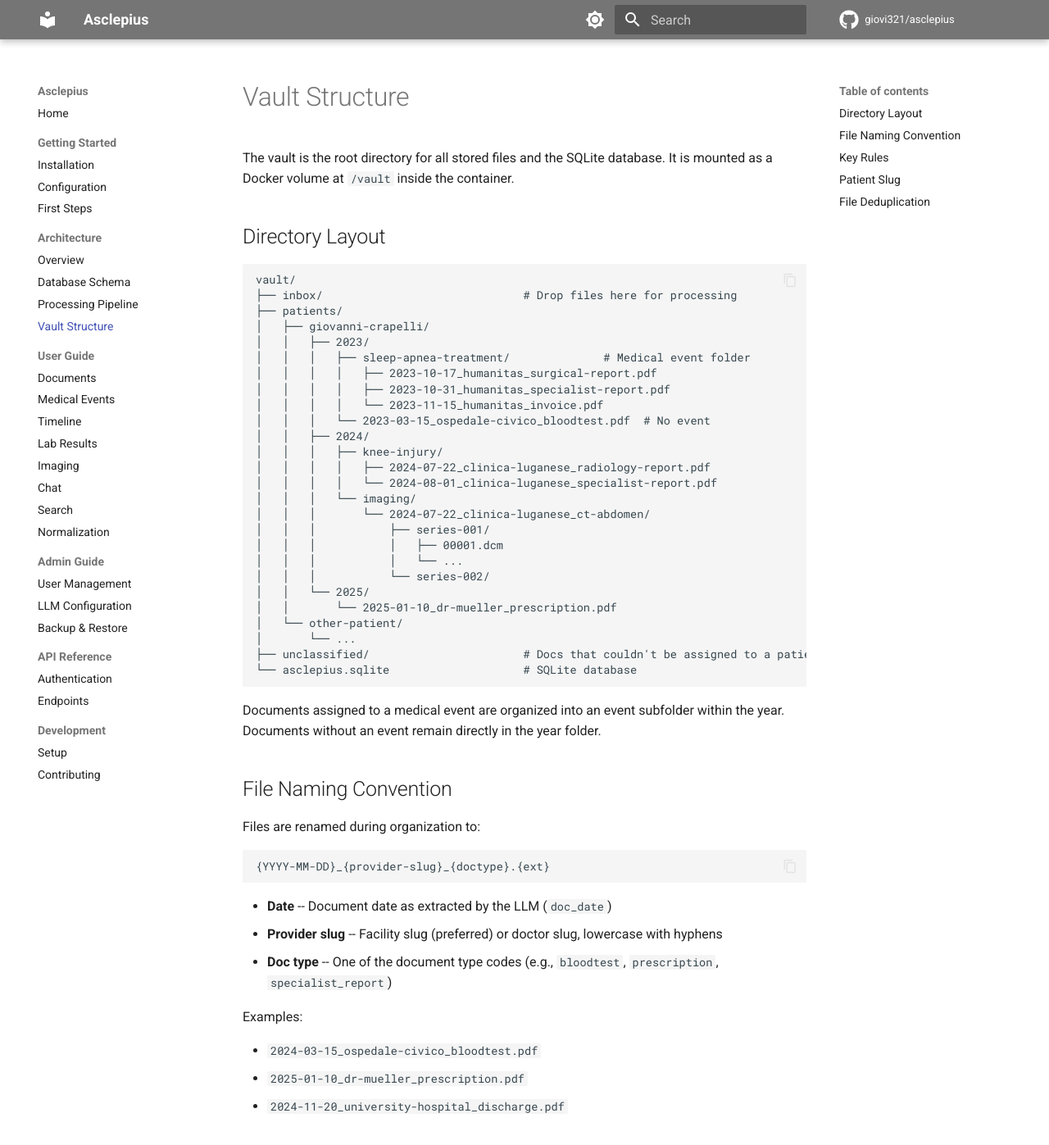
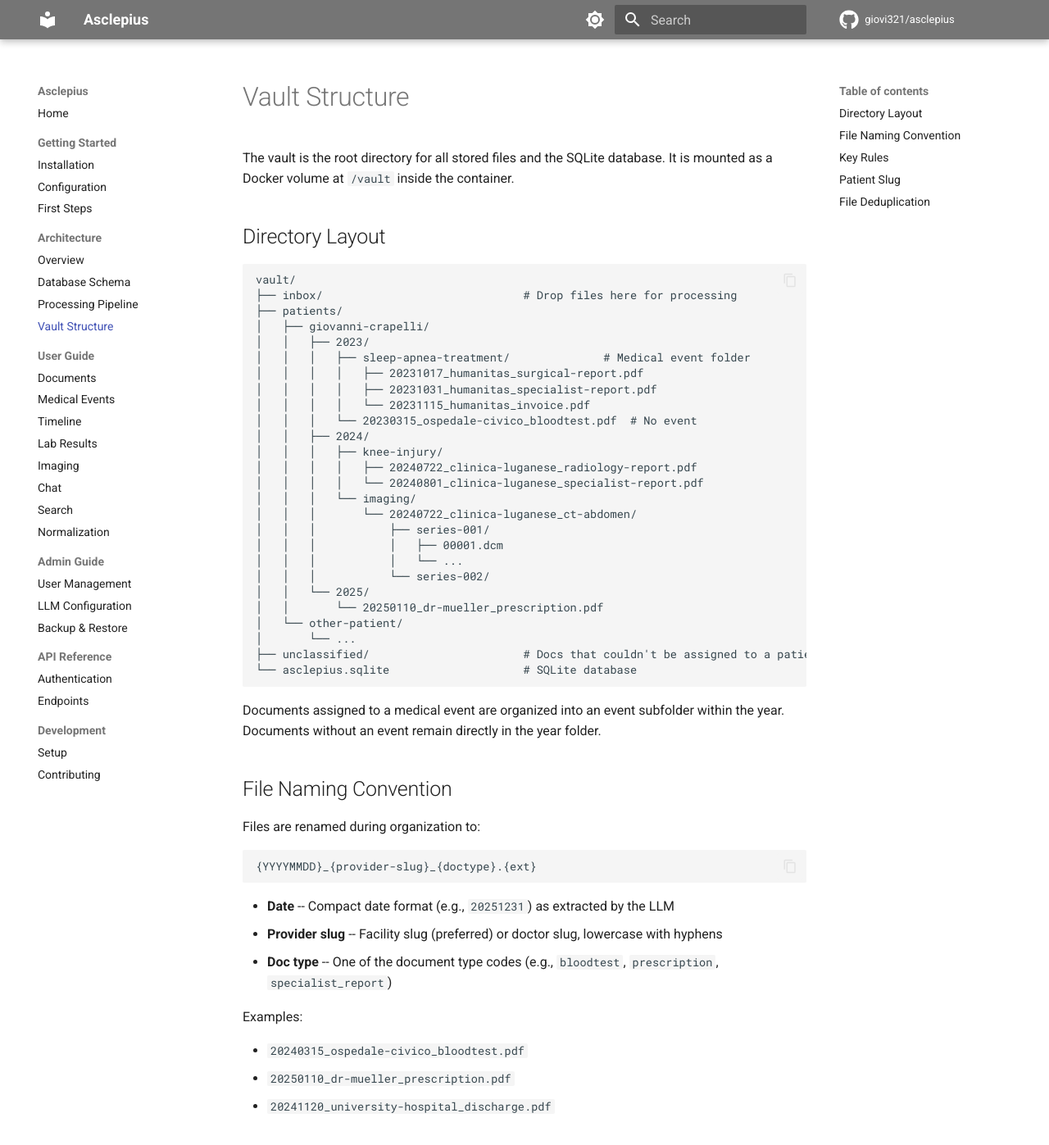
Before and after one commit to giovi321/asclepius, an MkDocs documentation site: the page built from docs/docs/architecture/vault-structure.md, in a window 1280 px wide and 1400 px high. Shown: the top 1397 px of the window at 82% size. Built offline with MkDocs 1.6.1 and Material for MkDocs 9.7.7, drawn with Linux system fonts in a browser that asks for light colours; comment, search, counter and statistics services are not loaded.

Commit message:
File naming uses compact date format YYYYMMDD (not YYYY-MM-DD)

````diff
--- a/docs/docs/architecture/vault-structure.md
+++ b/docs/docs/architecture/vault-structure.md
@@ -11,22 +11,22 @@ vault/
 │   ├── giovanni-crapelli/
 │   │   ├── 2023/
 │   │   │   ├── sleep-apnea-treatment/              # Medical event folder
-│   │   │   │   ├── 2023-10-17_humanitas_surgical-report.pdf
-│   │   │   │   ├── 2023-10-31_humanitas_specialist-report.pdf
-│   │   │   │   └── 2023-11-15_humanitas_invoice.pdf
-│   │   │   └── 2023-03-15_ospedale-civico_bloodtest.pdf  # No event
+│   │   │   │   ├── 20231017_humanitas_surgical-report.pdf
+│   │   │   │   ├── 20231031_humanitas_specialist-report.pdf
+│   │   │   │   └── 20231115_humanitas_invoice.pdf
+│   │   │   └── 20230315_ospedale-civico_bloodtest.pdf  # No event
 │   │   ├── 2024/
 │   │   │   ├── knee-injury/
-│   │   │   │   ├── 2024-07-22_clinica-luganese_radiology-report.pdf
-│   │   │   │   └── 2024-08-01_clinica-luganese_specialist-report.pdf
+│   │   │   │   ├── 20240722_clinica-luganese_radiology-report.pdf
+│   │   │   │   └── 20240801_clinica-luganese_specialist-report.pdf
 │   │   │   └── imaging/
-│   │   │       └── 2024-07-22_clinica-luganese_ct-abdomen/
+│   │   │       └── 20240722_clinica-luganese_ct-abdomen/
 │   │   │           ├── series-001/
 │   │   │           │   ├── 00001.dcm
 │   │   │           │   └── ...
 │   │   │           └── series-002/
 │   │   └── 2025/
-│   │       └── 2025-01-10_dr-mueller_prescription.pdf
+│   │       └── 20250110_dr-mueller_prescription.pdf
 │   └── other-patient/
 │       └── ...
 ├── unclassified/                       # Docs that couldn't be assigned to a patient
@@ -40,18 +40,18 @@ Documents assigned to a medical event are organized into an event subfolder with
 Files are renamed during organization to:
 
 ```
-{YYYY-MM-DD}_{provider-slug}_{doctype}.{ext}
+{YYYYMMDD}_{provider-slug}_{doctype}.{ext}
 ```
 
-- **Date** -- Document date as extracted by the LLM (`doc_date`)
+- **Date** -- Compact date format (e.g., `20251231`) as extracted by the LLM
 - **Provider slug** -- Facility slug (preferred) or doctor slug, lowercase with hyphens
 - **Doc type** -- One of the document type codes (e.g., `bloodtest`, `prescription`, `specialist_report`)
 
 Examples:
 
-- `2024-03-15_ospedale-civico_bloodtest.pdf`
-- `2025-01-10_dr-mueller_prescription.pdf`
-- `2024-11-20_university-hospital_discharge.pdf`
+- `20240315_ospedale-civico_bloodtest.pdf`
+- `20250110_dr-mueller_prescription.pdf`
+- `20241120_university-hospital_discharge.pdf`
 
 ## Key Rules
 
````
Also changed, not shown: 2 other files.
